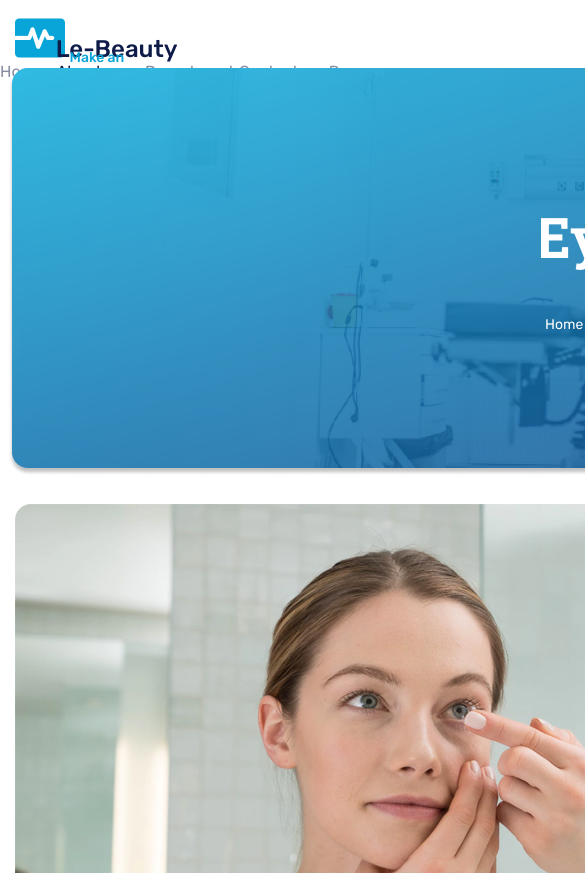
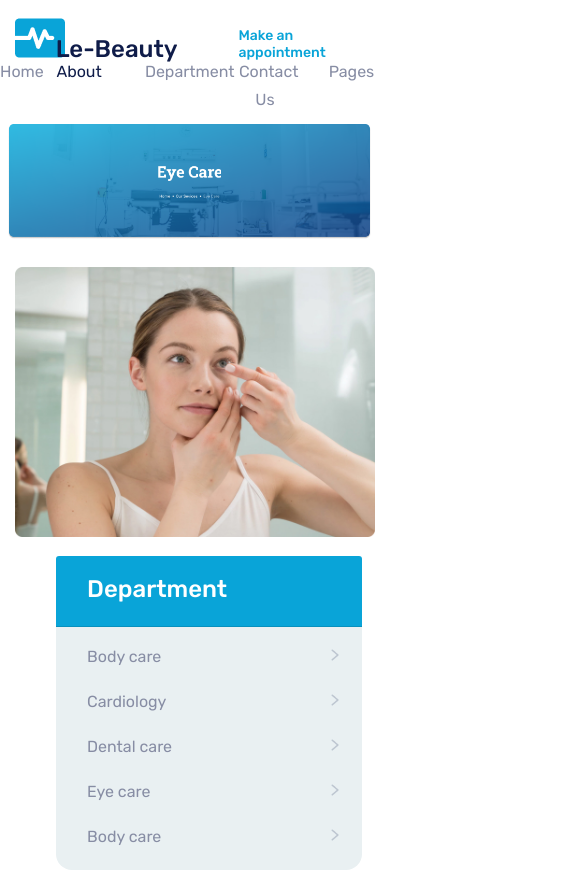
Before and after one commit to Software-del-primer-cuatrimestre/Proyecto-de-Sketch-del-3er-parcial, a plain HTML site: page BodyDepartment.html in a window 390 px wide. Shown: the top 873 px of the page, 585 px wide, since content can reach past the window. Drawn offline with nearby package versions, Linux system fonts and the light colour scheme.

Commit message:
Por fin
(y)

```diff
--- a/css/BodyDepartment.css
+++ b/css/BodyDepartment.css
@@ -344,3 +344,28 @@ color: background: rgba(135, 141, 164, 1);
 	font-weight: normal;
 	font-family: 'Rubik', sans-serif;
 }
+@media (max-width: 575.98px) {.Slider_Department img{
+	width: 110%;
+	margin-top: 20%;
+	} }
+	@media (max-width: 575.98px) {#eye_care{
+		width: 100%;
+		} }
+
+	@media (max-width: 575.98px) {.nav-link_Appointment {
+	position: absolute;
+	margin-top: -17%;
+	margin-left: 130%;
+	}}
+	@media (max-width: 575.98px) {.lista_department{
+		width: 85%;
+		}}
+	@media (max-width: 575.98px) {.otra_tabla h2{
+		left: 40%;
+		}}
+		@media (max-width: 575.98px) {#Send{
+			background: #0E418A;
+			}}
+	@media (max-width: 575.98px) {#Lorem{
+		margin-top: -10%;
+		}}
--- a/css/ContactUsBodyStyle.css
+++ b/css/ContactUsBodyStyle.css
@@ -464,6 +464,3 @@ color: #09A4D8;
 	font-weight: normal;
 	font-family: 'Rubik', sans-serif;
 }
-
-
-/*Prueba*/
```
